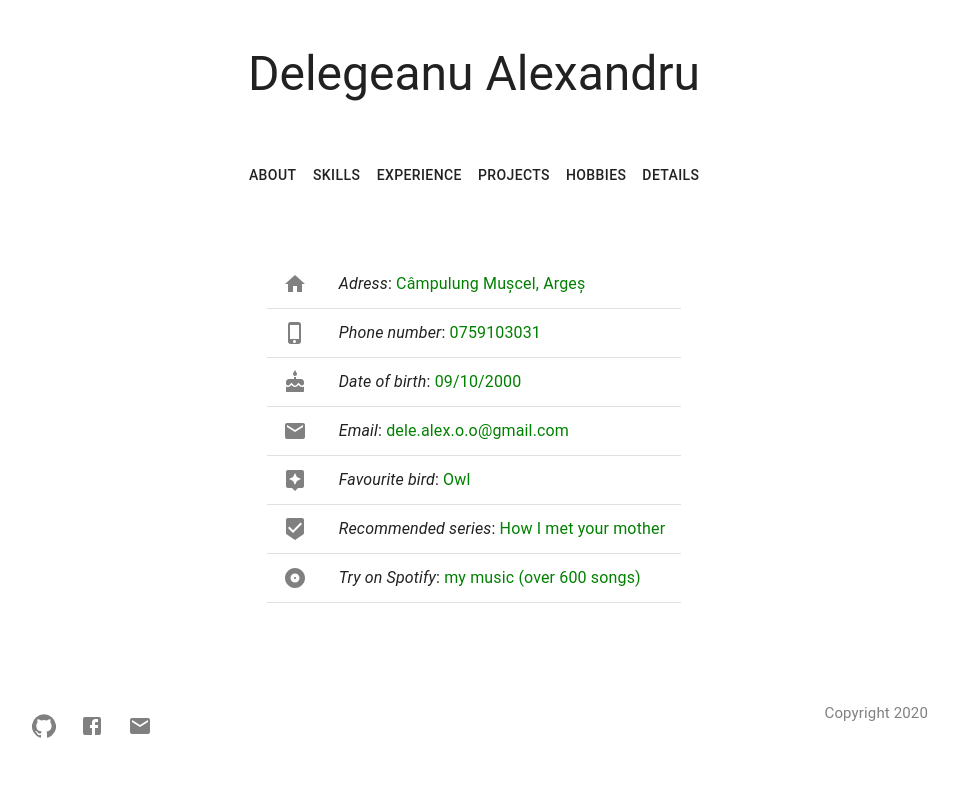
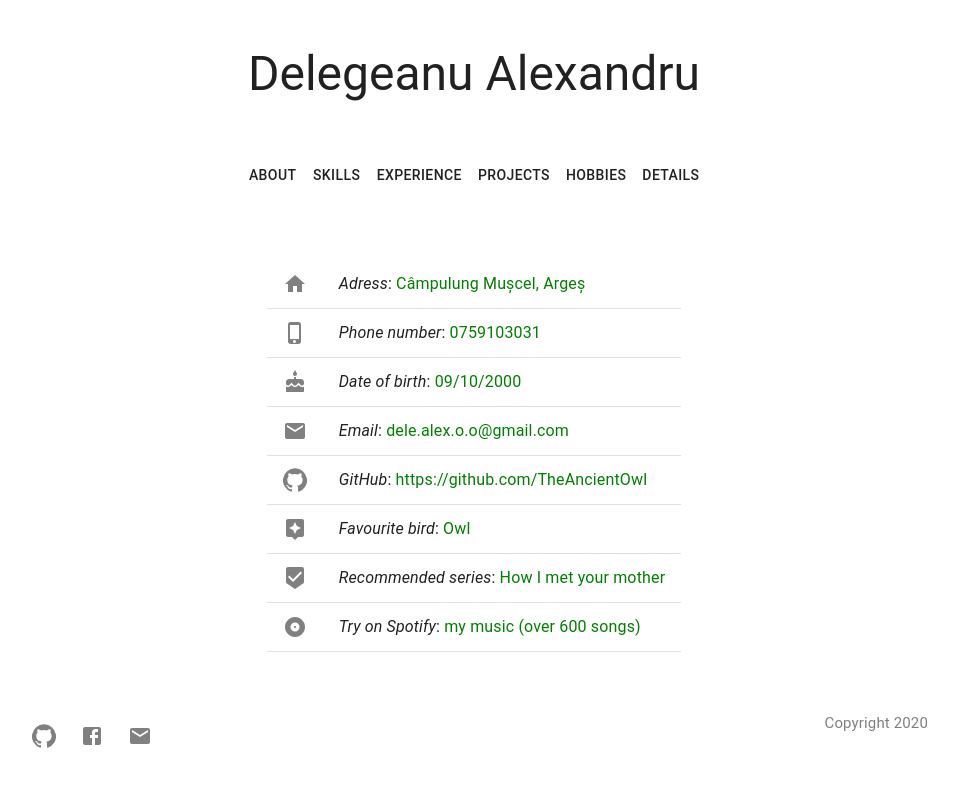
Before and after one commit to TheAncientOwl/personal-page, a React (Create React App) app: page / in a window 1280 px wide. Both pictures are taken after a click on the button "DETAILS". Shown: the top 786 px of the page, without its empty margins (166-1124 px from the left). Built offline with nearby package versions, Linux system fonts and the light colour scheme.

Commit message:
Added GitHub.

```diff
--- a/src/components/Details.jsx
+++ b/src/components/Details.jsx
@@ -9,6 +9,7 @@ import ListIconTextItem from './ListIconTextItem';
 import AssistantIcon from '@material-ui/icons/Assistant';
 import BeenhereIcon from '@material-ui/icons/Beenhere';
 import AlbumIcon from '@material-ui/icons/Album';
+import GitHubIcon from '@material-ui/icons/GitHub';
 
 const DetailsConfig = [
   {
@@ -30,6 +31,11 @@ const DetailsConfig = [
     title: 'Email',
     value: 'dele.alex.o.o@gmail.com',
     icon: <EmailIcon />,
+  },
+  {
+    title: 'GitHub',
+    value: 'https://github.com/TheAncientOwl',
+    icon: <GitHubIcon />,
   },
   {
     title: 'Favourite bird',
```
